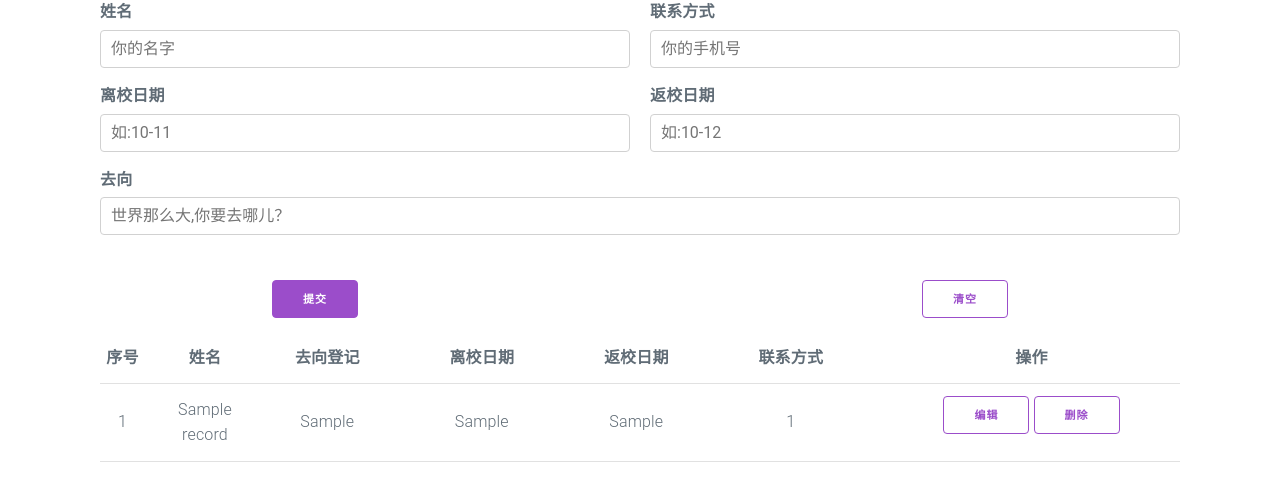
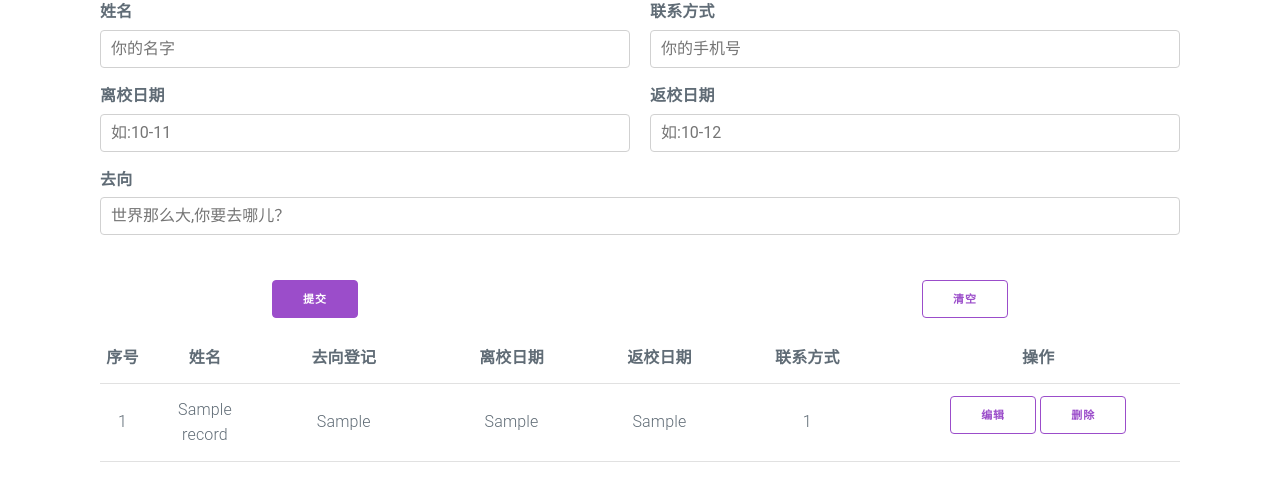
Before and after one commit to wuzhonglijz/pyWeb, a Flask app: page / in a window 1280 px wide. Shown: the part 172-673 px from the top of the page. Run offline with Flask 2, Linux system fonts and the light colour scheme; tables that the repository leaves empty hold one stand-in row (values such as "Sample post"); some libraries are stand-ins or nearby versions.

Commit message:
修改了细节

```diff
--- a/templates/index.html
+++ b/templates/index.html
@@ -89,7 +89,7 @@
         <tr>
             <td width="60px">{{ loop.index }}</td>
             <td width="90px">{{ row.name }}</td>
-            <td>{{ row.where }}</td>
+            <td style="min-width: 120px">{{ row.where }}</td>
             <td>{{ row.go}}</td>
             <td>{{ row.back }}</td>
             <td>{{ row.phone }}</td>
@@ -159,7 +159,7 @@
     {
         $("#name").attr({
             "value" : name,
-            "disabled": true
+            "readonly": true
         });
 
         $("#tb tr").each(function(i){
```
